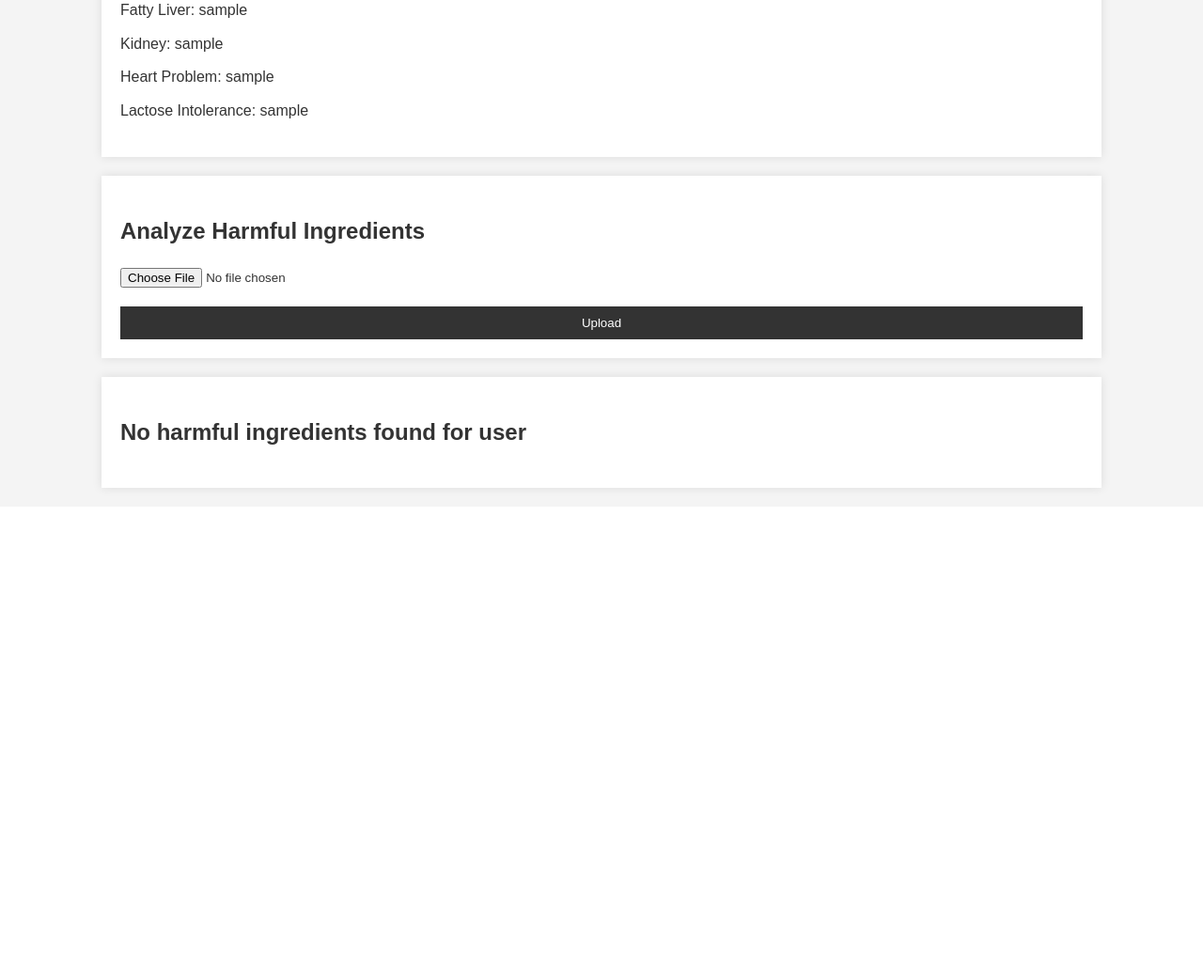
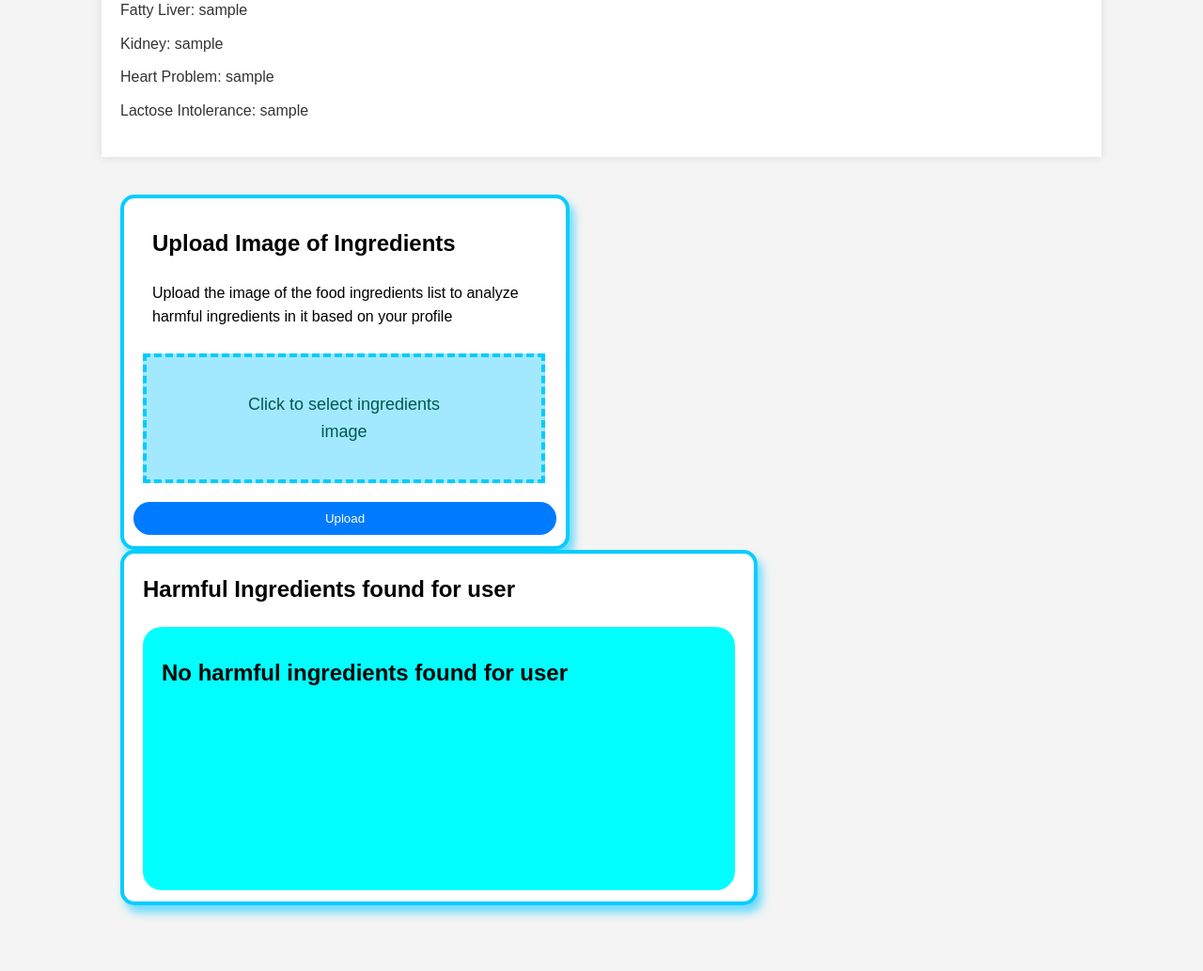
Before and after one commit to Gladwin-George/AI-software-to-detect-harmful-ingredients-in-packaged-food-products-and-beverages, a Flask app: page /user in a window 1280 px wide. Shown: the part 538-1571 px from the top of the page at 94% size. Before the commit the page ends 1064 px from the top, so only its background shows below. Run offline with Flask 3, Linux system fonts and the light colour scheme; the visitor is signed in with stand-in values (Sample User, id 1); data comes from the database, SQL or seed files in the repository.

Commit message:
strucutred and styled user page

```diff
--- a/static/css/user_style.css
+++ b/static/css/user_style.css
@@ -38,17 +38,16 @@ nav h1 {
     color: #fff;
 }
 
-#user_info, #analyze_ingredients, #harmful_ingredients {
-    background-color: #fff;
+#user_info,
+#analyze_ingredients {
     margin: 20px auto;
     padding: 20px;
     width: 80%;
-    box-shadow: 0px 0px 10px 0px rgba(0,0,0,0.1);
 }
 
-h2 {
-    color: #333;
-    margin-bottom: 20px;
+#user_info{
+    background-color: #fff;
+    box-shadow: 0px 0px 10px 0px rgba(0,0,0,0.1);
 }
 
 ul {
@@ -60,9 +59,6 @@ li {
     margin-bottom: 10px;
 }
 
-.user_detail {
-    color: #666;
-}
 
 form {
     display: flex;
@@ -81,6 +77,123 @@ input[type="submit"] {
     cursor: pointer;
 }
 
+#analyze_ingredients{
+    margin-bottom: 50px;
+}
+
+.flex-container {
+    display: flex;
+    flex-wrap: wrap;
+    justify-content: space-between;
+}
+
+
+.harmful_ingredients {
+    height: 370px;
+    width: 650px;
+    border-radius: 20px;
+    padding-left: 20px;
+    color: rgb(0, 0, 0);
+    background-color: rgb(255, 255, 255);
+    border: rgb(4, 205, 255) 4px solid;
+    border-radius: 15px;
+    box-shadow: 5px 8px 10px #6cdafc;
+
+}
+
+.ingredients_list{
+    height: 270px;
+    width: 610px;
+    background-color: aqua;
+    padding-left: 20px;
+    padding-top: 10px;
+    border-radius: 20px;
+}
+
+.upload_image {
+    height: 350px;
+    width: 450px;
+    border: 1px solid #ccc;
+    padding: 10px;
+    color: rgb(0, 0, 0);
+    background-color: rgb(255, 255, 255);
+    border: rgb(4, 205, 255) 4px solid;
+    border-radius: 15px;
+    box-shadow: 5px 8px 10px #6cdafc;
+}
+
+.upload_image h2, p{
+    margin-left: 20px;
+}
+
+.upload_image input[type="file"] {
+    /* Style for the file input */
+    border: 1px solid #ddd;
+    padding: 10px;
+    color: #888;
+    width: 70%;
+    margin-bottom: 20px;
+}
+
+.upload_image input[type="submit"] {
+    /* Style for the submit button */
+    background-color: #007BFF;
+    color: white;
+    border: none;
+    border-radius: 20px;
+    padding: 10px 20px;
+    cursor: pointer;
+    transition: background-color 0.3s ease;
+}
+
+.upload_image input[type="submit"]:hover {
+    /* Style for the submit button on hover */
+    background-color: #0099ff;
+}
+
+
+.upload-btn-wrapper {
+    position: relative;
+    width: 420px;
+    height: 130px;
+    border: 4px dashed #00cbfd;
+    margin-top: 10px;
+    margin-bottom: 20px;
+    margin-left: 10px;
+    margin-right: 10px;
+    background-color: #00c3ff5d;
+}
+
+.upload-btn-wrapper input[type="file"] {
+    display: none;
+}
+
+.upload-btn-wrapper label {
+    color: #015752;
+    font-size: large;
+    position: absolute;
+    text-align: center;
+    top: 50%;
+    left: 50%;
+    transform: translate(-50%, -50%);
+    cursor: pointer;
+}
+
+input[type="submit"] {
+    display: block;
+    width: 100%;
+    padding: 10px;
+    background-color: #007BFF;
+    color: white;
+    border: none;
+    cursor: pointer;
+    transition: background-color 0.3s ease;
+}
+
+input[type="submit"]:hover {
+    background-color: #0056b3;
+}
+
 /* For Webkit browsers like Chrome and Safari */
 ::-webkit-scrollbar {
     width: 12px;
--- a/templates/user.html
+++ b/templates/user.html
@@ -33,17 +33,29 @@
 
     </section>
 
-    <section id="analyze_ingredients">
-        <h2>Analyze Harmful Ingredients</h2>
-        <form method="POST" enctype="multipart/form-data">
-            <input type="file" name="file">
+    <section id="analyze_ingredients" class="flex-container">
+        <div class="upload_image">
+            <h2>Upload Image of Ingredients</h2>
+            <p>Upload the image of the food ingredients list to analyze harmful ingredients in it based on your profile</p>
+
+            <form method="post" enctype="multipart/form-data">
+                <div class="upload-btn-wrapper">
+                    <input type="file" id="file" name="file" accept=".jpg, .jpeg, .png">
+                    <label for="file">Click to select ingredients image</label>
+                </div>
                 <input type="submit" value="Upload">
             </form>
-    </section>
 
-    <section id="harmful_ingredients">
+            {% if error %}
+            <p class="error">{{ error }}</p>
+            {% endif %}
+        </div>
+
+        <div class="harmful_ingredients">
+            <h2>Harmful Ingredients found for user</h2>
+
+            <div class="ingredients_list">
                 {% if harmful_ingredients %}
-            <h2>Harmful Ingredients found for user</h2>
                     <ul>
                         {% for ingredient in harmful_ingredients %}
                             <li>{{ ingredient[0] }} - {{ ingredient[1] }}</li>
@@ -52,6 +64,11 @@
                 {% else %}
                     <h2>No harmful ingredients found for user</h2>
                 {% endif %}
+            </div>
+
+        </div>
+
     </section>
+
 </body>
 </html>
```
Lines whose indentation alone changed are shown as unchanged.
